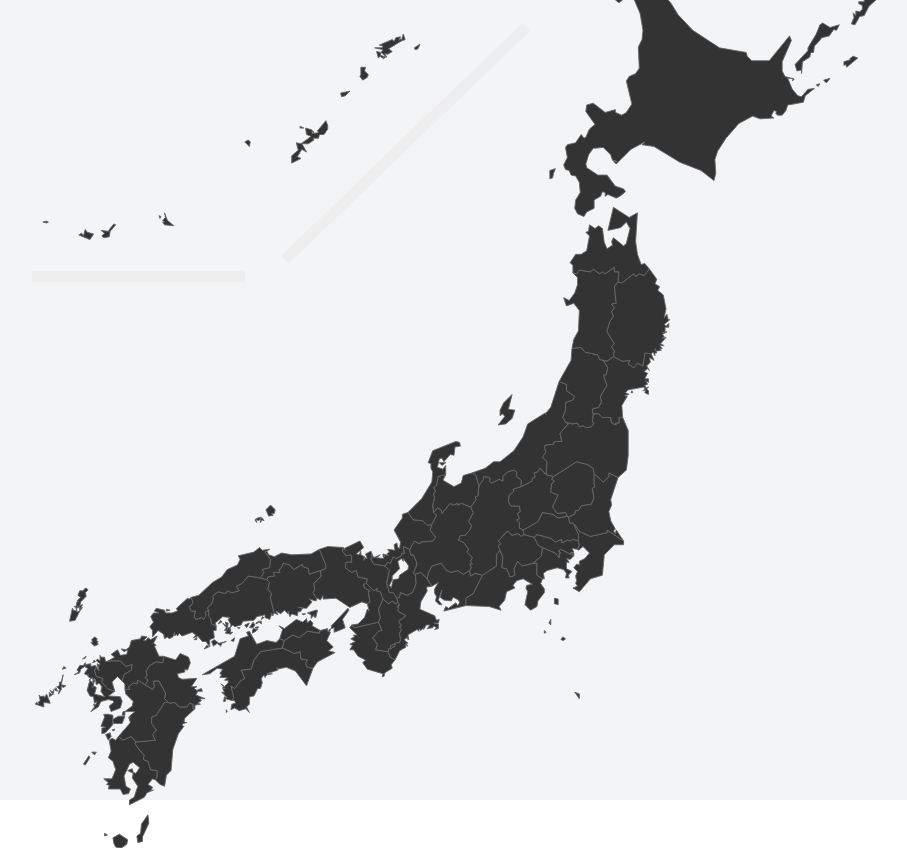
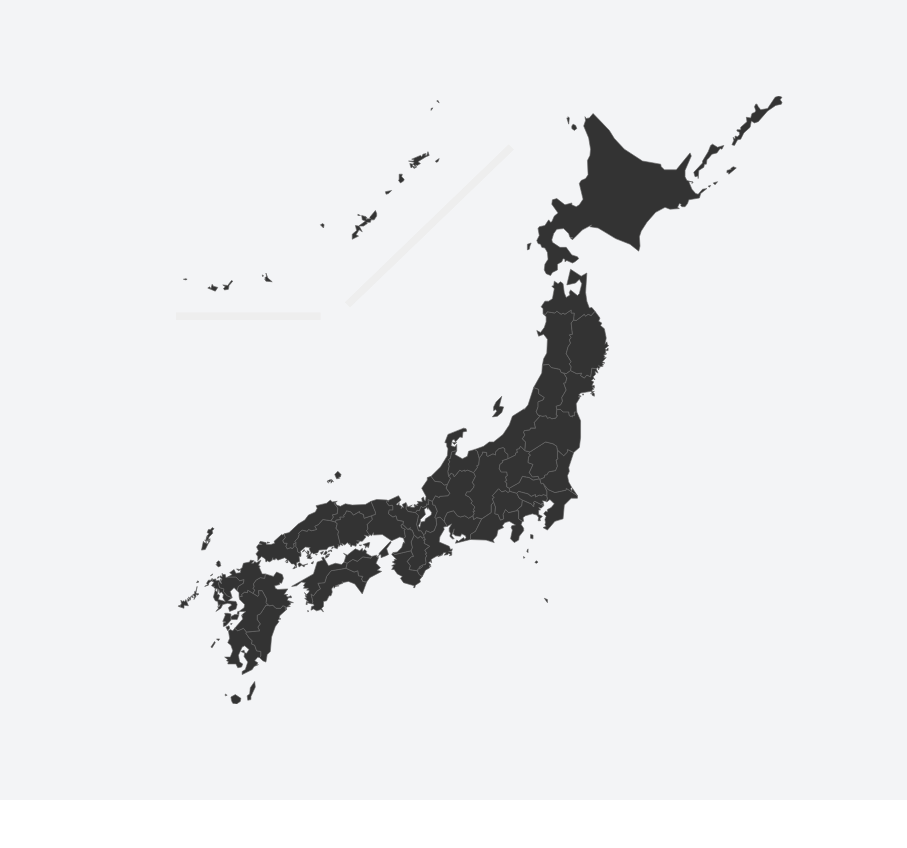
Before and after one commit to okota7412/exprefecture, a React (Vite) app: page / in a window 1280 px wide. Shown: the whole page, without its empty margins (160-1067 px from the left). After the commit the page ends 800 px from the top, so only its background shows below. Built offline with nearby package versions, Linux system fonts and the light colour scheme.

Commit message:
地図を画面内に収めた

```diff
--- a/src/components/PrefectureMap.tsx
+++ b/src/components/PrefectureMap.tsx
@@ -58,5 +58,7 @@ export const PrefectureMap = () => {
     loadMap()
   }, [])
 
-  return <div ref={containerRef} className="w-full max-w-4xl mx-auto" />
+  return (
+    <div ref={containerRef} className="w-full max-w-2xl mx-auto p-4 md:p-8" />
+  )
 }
```
